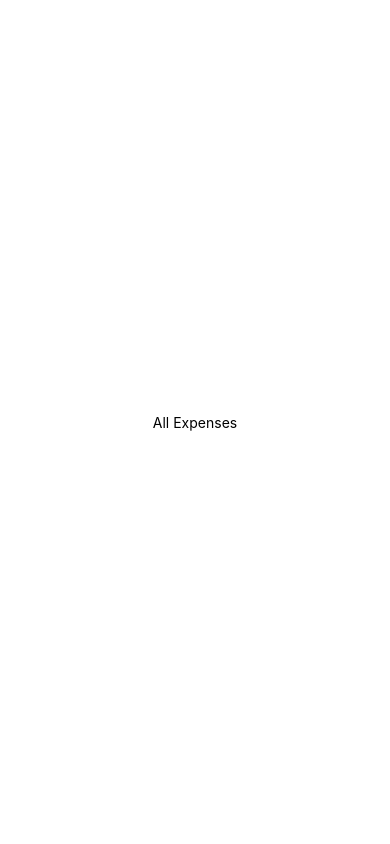
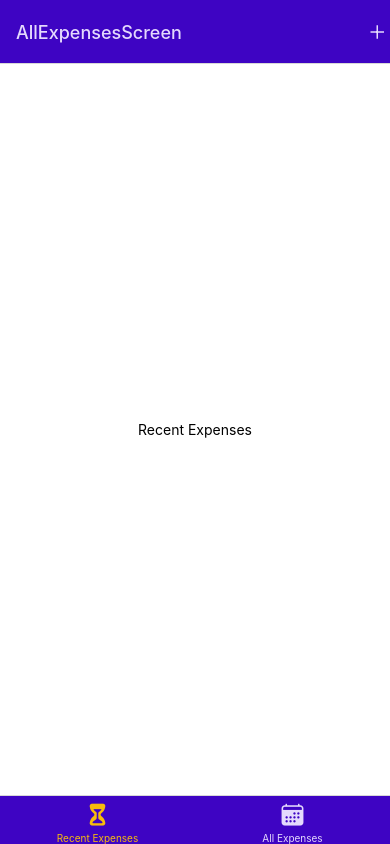
Before and after one commit to jvanleersum/React-Native-Demo-Expense-Tracker-App, a React Native app: screen / in a window 390 px wide. Built offline with nearby package versions, Linux system fonts and the light colour scheme.

Commit message:
Set up basic screens and navigation with Native Stack and bottom Tabs

```diff
--- a/App.js
+++ b/App.js
@@ -1,7 +1,69 @@
-import { StatusBar } from 'expo-status-bar';
-import { } from 'react-native';
-import AllExpenses from './screens/AllExpences';
+import { StatusBar } from "expo-status-bar";
+import { NavigationContainer } from "@react-navigation/native";
+import { createBottomTabNavigator } from "@react-navigation/bottom-tabs";
+import { createNativeStackNavigator } from "@react-navigation/native-stack";
+import { Ionicons } from "@expo/vector-icons";
+
+import Colors from "./constants/colors";
+import AllExpenses from "./screens/AllExpenses";
+import RecentExpenses from "./screens/RecentExpenses";
+import AddExpenseButton from "./components/AddExpenseButton";
+import ManageExpense from "./screens/ManageExpense";
+
+const Tab = createBottomTabNavigator();
+const Stack = createNativeStackNavigator();
+
+const TabNavigator = () => {
+  return (
+    <Tab.Navigator
+      screenOptions={{
+        headerShown: false,
+        tabBarActiveTintColor: Colors.accent500,
+        tabBarInactiveTintColor: Colors.primary50,
+        tabBarStyle: { backgroundColor: Colors.primary500 }
+      }}
+    >
+      <Tab.Screen
+        name="RecentExpenses"
+        component={RecentExpenses}
+        options={{
+          title: "Recent Expenses",
+          tabBarIcon: ({ color, size }) => {
+            return <Ionicons name="hourglass" size={size} color={color} />;
+          },
+        }}
+      />
+      <Tab.Screen
+        name="AllExpenses"
+        component={AllExpenses}
+        options={{
+          title: "All Expenses",
+          tabBarIcon: ({ color, size }) => {
+            return <Ionicons name="calendar" size={size} color={color} />;
+          },
+        }}
+      />
+    </Tab.Navigator>
+  );
+};
 
 export default function App() {
-  return <AllExpenses />
+  return (
+    <>
+      <StatusBar />
+      <NavigationContainer>
+        <Stack.Navigator
+          screenOptions={{
+            headerTintColor: Colors.primary50,
+            headerStyle: { backgroundColor: Colors.primary500 },
+            contentStyle: { backgroundColor: Colors.primary700},
+            headerRight: () => <AddExpenseButton />,
+          }}
+        >
+          <Stack.Screen name="AllExpensesScreen" component={TabNavigator} />
+          <Stack.Screen name="ManageExpense" component={ManageExpense} />
+        </Stack.Navigator>
+      </NavigationContainer>
+    </>
+  );
 }
--- /dev/null
+++ b/components/AddExpenseButton.js
@@ -0,0 +1,21 @@
+import { Pressable } from "react-native";
+import { Ionicons } from "@expo/vector-icons";
+import { useNavigation } from "@react-navigation/native";
+
+import Colors from "../constants/colors";
+
+const AddExpenseButton = () => {
+  const navigation = useNavigation();
+
+  const manageExpenseHandler = () => {
+    navigation.navigate("ManageExpense")
+  }
+
+  return (
+    <Pressable >
+        <Ionicons name="add" size={24} color={Colors.primary50} onPress={manageExpenseHandler}/>
+    </Pressable>
+  );
+};
+
+export default AddExpenseButton;
--- /dev/null
+++ b/constants/colors.js
@@ -0,0 +1,16 @@
+const Colors = {
+  primary50: "#e4d9fd",
+  primary100: "#c6affc",
+  primary200: "#a281f0",
+  primary400: "#5721d4",
+  primary500: "#3e04c3",
+  primary700: "#2d0689",
+  primary800: "#200364",
+  accent500: "#f7bc0c",
+  error50: "#fcc4e4",
+  error500: "#9b095c",
+  gray500: "#39324a",
+  gray700: "#221c30",
+};
+
+export default Colors;
```
Also changed, not shown: package.json (+7 -1 lines), screens/AllExpenses.js (renamed from screens/AllExpences.js), 1 other file (tests, documents, lock files or other folders).
